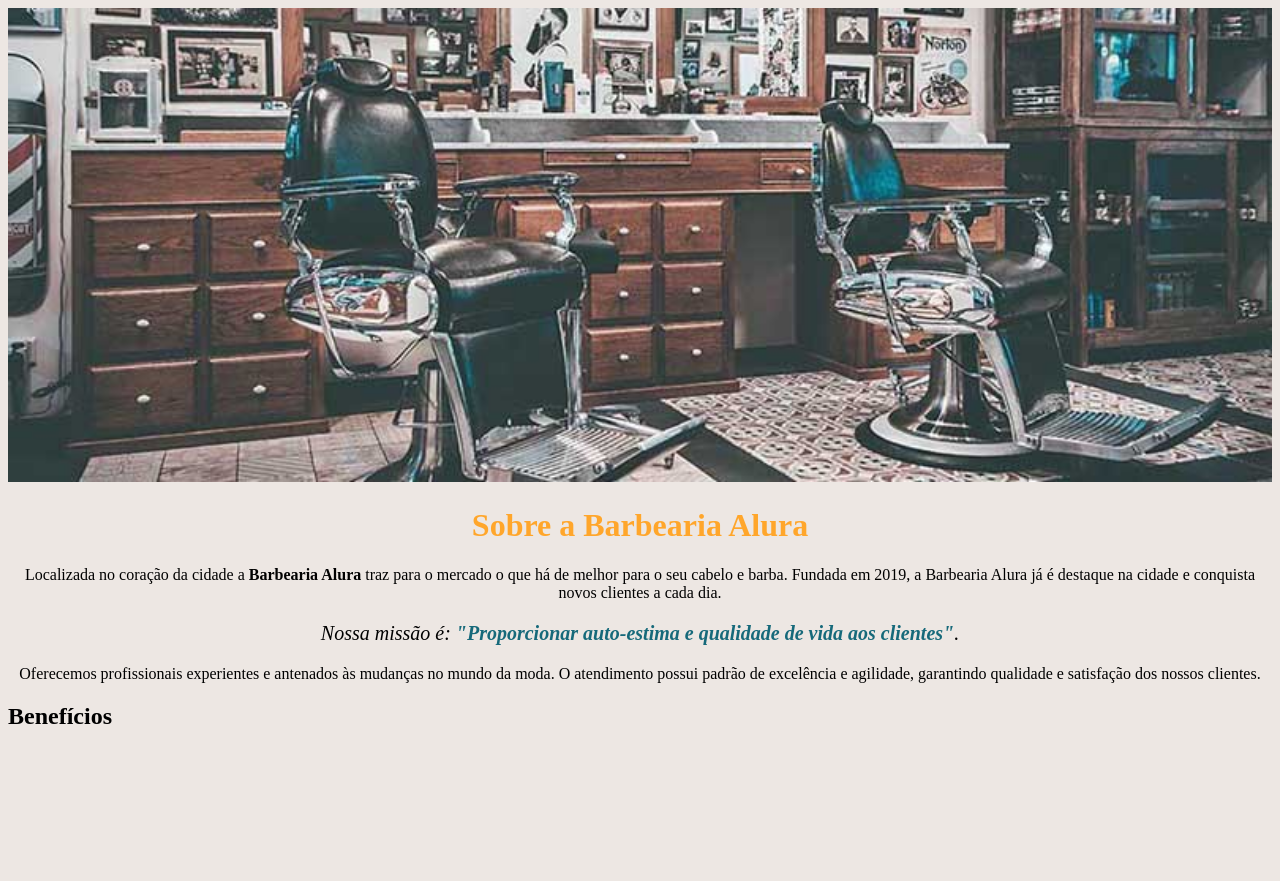
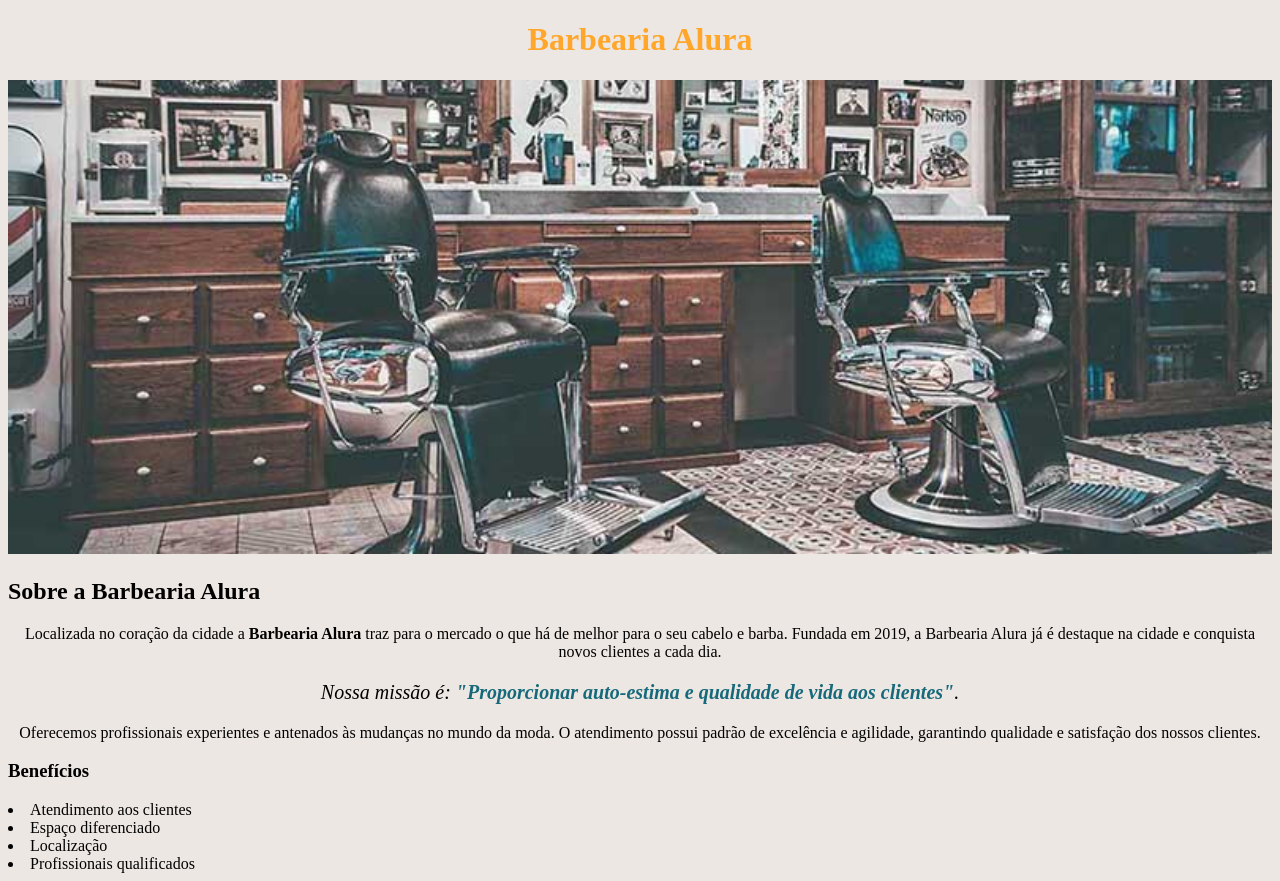
Before and after one commit to Luanna008/projeto-barbearia-alura, a plain HTML site: page Luana Banowski/index.html in a window 1280 px wide. Before the commit the page ends 800 px from the top, so only its background shows below. Drawn offline with Linux system fonts and the light colour scheme.

Commit message:
Update index.html
hi

```diff
--- a/Luana Banowski/index.html
+++ b/Luana Banowski/index.html
@@ -7,17 +7,24 @@
     <link rel="stylesheet" href="./css/style.css">
 </head>
 <body>
+<header>
+<h1>Barbearia Alura</h1>
+</header>
 
 <img id="banner" src="./imagens/banner.jpg" alt="">
 
-  <h1>Sobre a Barbearia Alura</h1>
+  <h2>Sobre a Barbearia Alura</h2>
   <p>Localizada no coração da cidade a <strong>Barbearia Alura</strong> traz para o mercado o que há de melhor para o seu cabelo e barba. Fundada em 2019, a Barbearia Alura já é destaque na cidade e conquista novos clientes a cada dia.</p>
 
   <p id="missao"><em>Nossa missão é: <strong>"Proporcionar auto-estima e qualidade de vida aos clientes"</strong>.</em></p>
 
 <p>Oferecemos profissionais experientes e antenados às mudanças no mundo da moda. O atendimento possui padrão de excelência e agilidade, garantindo qualidade e satisfação dos nossos clientes.</p>
 
-<h2>Benefícios</h2>
+<h3>Benefícios</h3>
+<li>Atendimento aos clientes</li>
+<li>Espaço diferenciado</li>
+<li>Localização</li>
+<li>Profissionais qualificados</li>
 
 </body>
 </html>
```
